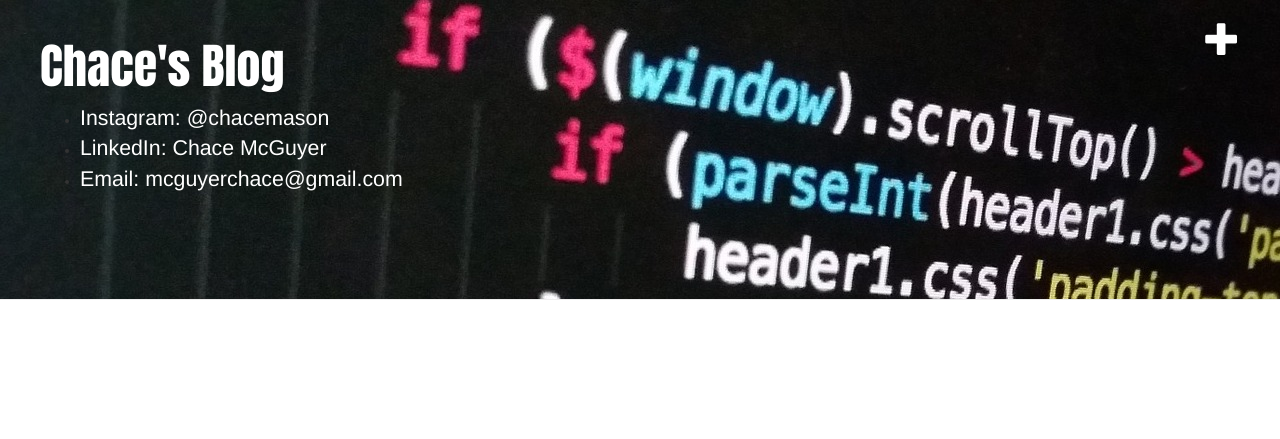
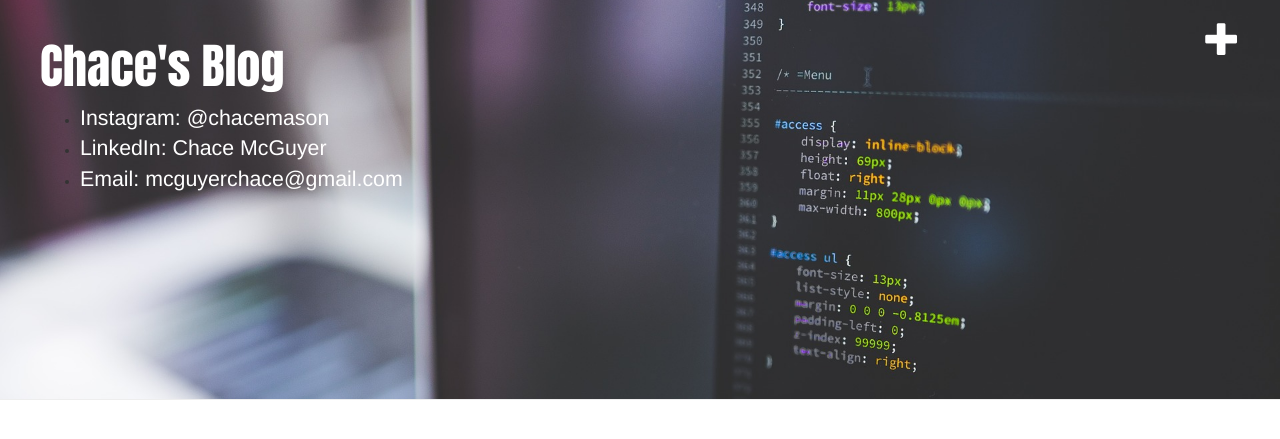
Before and after one commit to ChaceMcGuyer/my-first-blog, a Django app: page / in a window 1280 px wide. Shown: the top 439 px of the page. Run offline with Django 3.2, Linux system fonts and the light colour scheme; data that the repository does not hold is empty; some libraries are stand-ins or nearby versions.

Commit message:
Changed header image and added paralax effect

```diff
--- a/blog/static/css/blog.css
+++ b/blog/static/css/blog.css
@@ -1,9 +1,13 @@
+
 .page-header {
-    background-color: #33455b;
-    background-image: url('images/header.jpg');
+    background-image: url("images/mac-background.jpg");
+    background-attachment: fixed;
+    background-position: center;
+    background-repeat: no-repeat;
+    background-size: cover;
     margin-top: 0;
     padding: 20px 20px 20px 40px;
-    height: 300px
+    height: 400px
 }
 
 .page-header h1, .page-header h1 a, .page-header h1 a:visited, .page-header h1 a:active {
```
Also changed, not shown: blog/static/css/images/mac-background.jpg (added).
